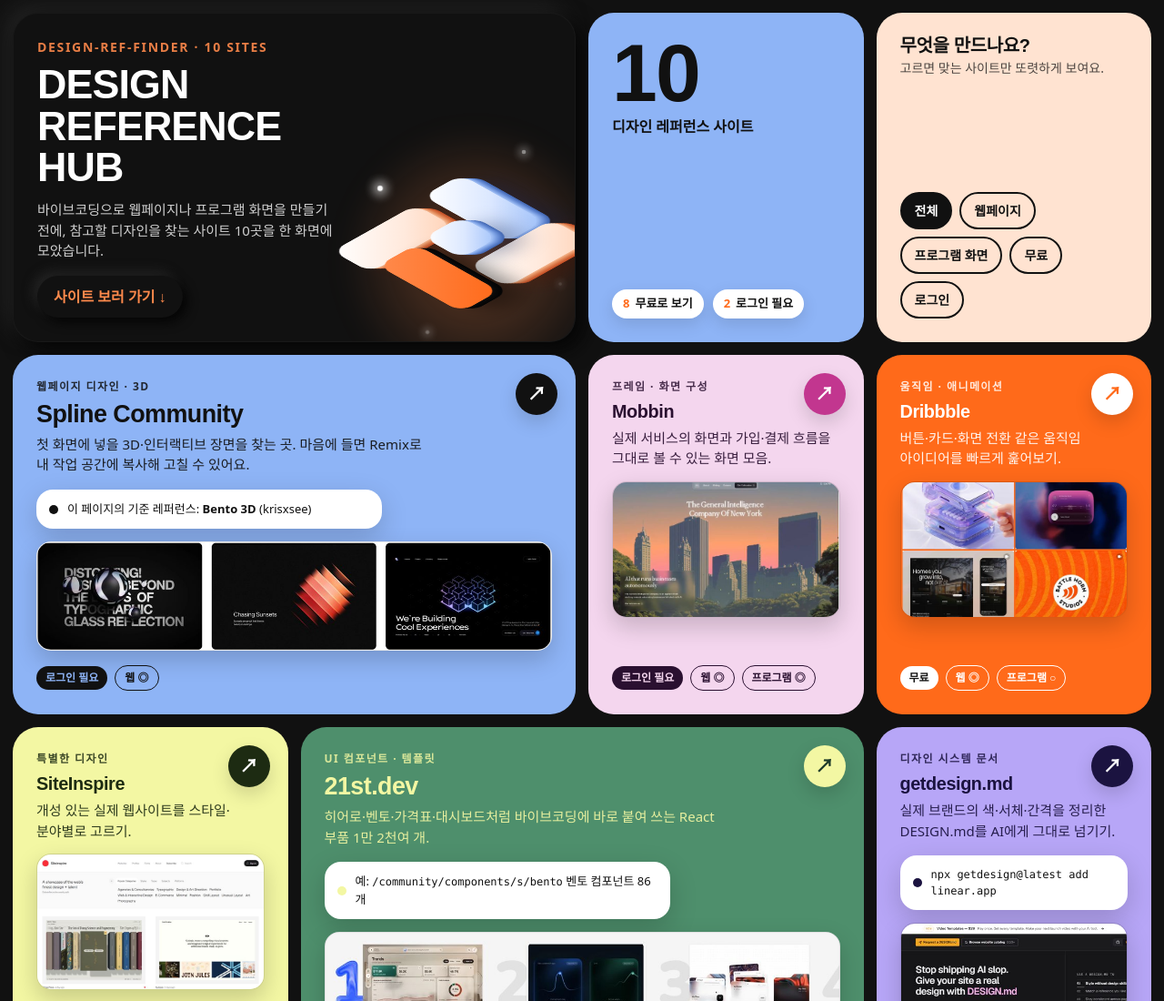
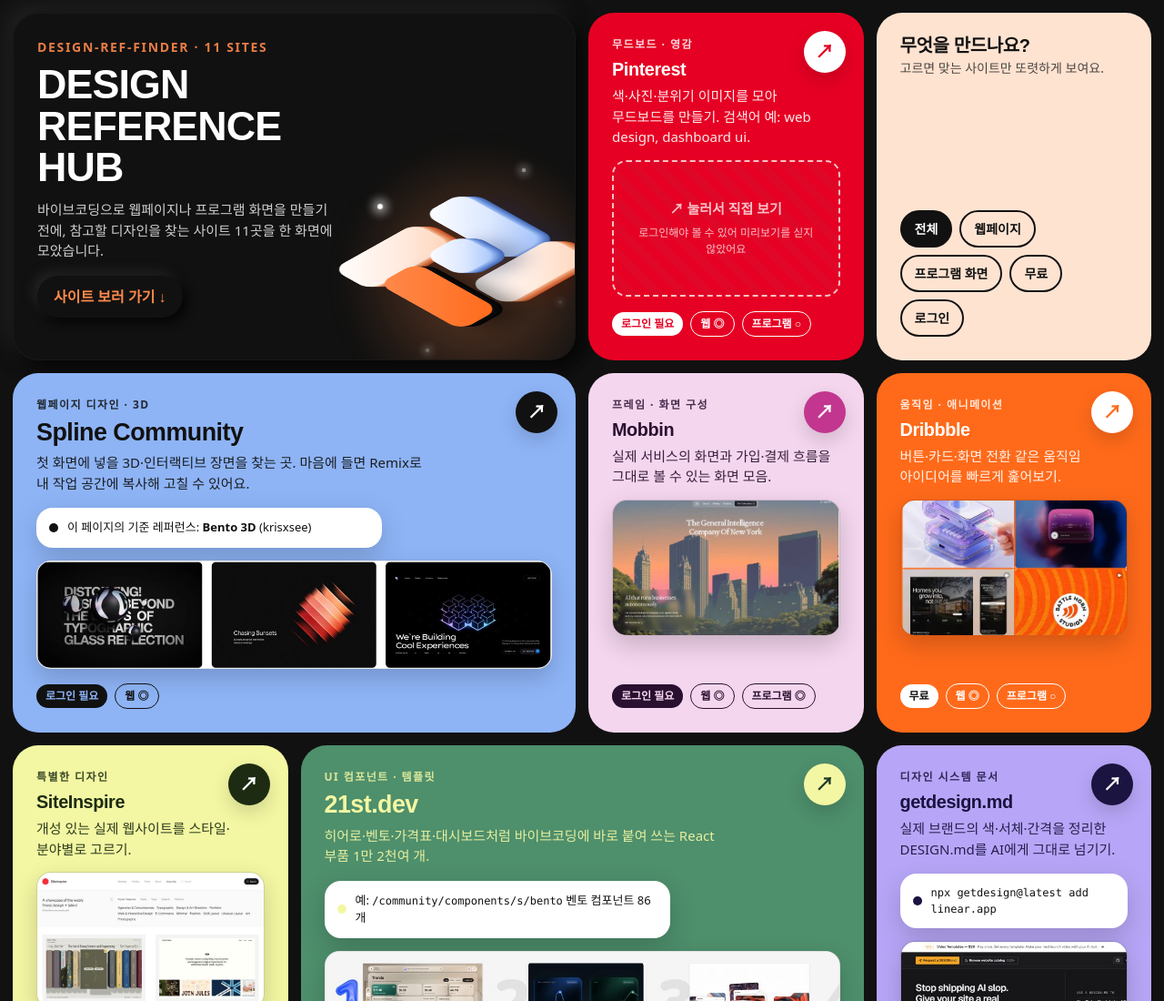
Before and after one commit to roughkyo/design_reference, a plain HTML site: page index.html in a window 1280 px wide. Shown: the top 1100 px of the page at 91% size. Drawn offline with Linux system fonts and the light colour scheme; a web font is replaced by a local one.

Commit message:
허브: 숫자 카드를 빼고 Pinterest(무드보드·영감) 카드 추가, 사이트 수 11곳으로
Co-Authored-By: Claude Opus 5.5 <noreply@anthropic.com>

```diff
--- a/index.html
+++ b/index.html
@@ -4,7 +4,7 @@
 <meta charset="utf-8">
 <meta name="viewport" content="width=device-width,initial-scale=1">
 <title>Design Reference Hub</title>
-<meta name="description" content="바이브코딩 디자인을 할 때 참고하는 디자인 레퍼런스 사이트 10곳을 한곳에 모은 벤토그리드 허브">
+<meta name="description" content="바이브코딩 디자인을 할 때 참고하는 디자인 레퍼런스 사이트 11곳을 한곳에 모은 벤토그리드 허브">
 <link rel="preconnect" href="https://fonts.googleapis.com">
 <link rel="preconnect" href="https://fonts.gstatic.com" crossorigin>
 <link href="https://fonts.googleapis.com/css2?family=Unbounded:wght@600;800&display=swap" rel="stylesheet">
@@ -143,9 +143,9 @@ a{color:inherit}
 
     <section class="tile w2 hero neu" aria-labelledby="t-hero">
       <div>
-        <div class="eyebrow">design-ref-finder · 10 sites</div>
+        <div class="eyebrow">design-ref-finder · 11 sites</div>
         <h1 id="t-hero" class="display">DESIGN<br>REFERENCE<br>HUB</h1>
-        <p>바이브코딩으로 웹페이지나 프로그램 화면을 만들기 전에, 참고할 디자인을 찾는 사이트 10곳을 한 화면에 모았습니다.</p>
+        <p>바이브코딩으로 웹페이지나 프로그램 화면을 만들기 전에, 참고할 디자인을 찾는 사이트 11곳을 한 화면에 모았습니다.</p>
         <a class="cta" href="#sites">사이트 보러 가기 ↓</a>
       </div>
       <div class="scene" aria-hidden="true">
@@ -158,11 +158,14 @@ a{color:inherit}
       </div>
     </section>
 
-    <section class="tile sky stats" aria-label="사이트 수">
-      <div class="num display">10</div>
-      <div class="label">디자인 레퍼런스 사이트</div>
-      <div class="row"><span class="pill"><b>8</b> 무료로 보기</span><span class="pill"><b>2</b> 로그인 필요</span></div>
-    </section>
+    <a class="tile site" style="--bg:#E60023;--fg:#fff;--ac:#fff;--ac-fg:#E60023;--chip:#fff;--chip-fg:#E60023" data-tags="web app login" href="https://www.pinterest.com/search/pins/?q=web%20design" target="_blank" rel="noopener">
+      <span class="arrow" aria-hidden="true">↗</span>
+      <span class="role">무드보드 · 영감</span>
+      <h3 class="display">Pinterest</h3>
+      <p class="desc">색·사진·분위기 이미지를 모아 무드보드를 만들기. 검색어 예: web design, dashboard ui.</p>
+      <figure class="shot none"><span>↗ 눌러서 직접 보기</span><small>로그인해야 볼 수 있어 미리보기를 싣지 않았어요</small></figure>
+      <div class="meta"><span class="badge login">로그인 필요</span><span class="badge ghost">웹 ◎</span><span class="badge ghost">프로그램 ○</span></div>
+    </a>
 
     <section class="tile peach filters" aria-labelledby="t-filter">
       <h2 id="t-filter" class="display">무엇을 만드나요?</h2>
```
Also changed, not shown: 1 other file.
